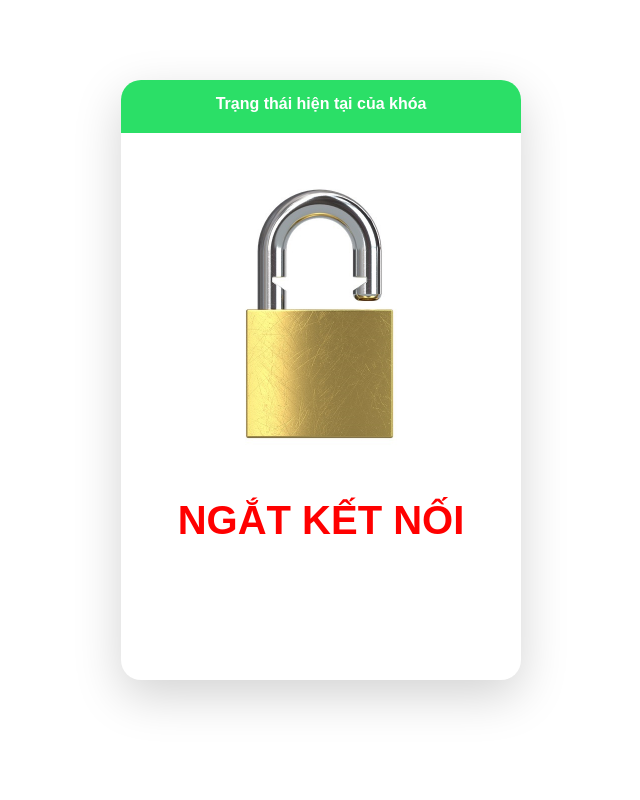
After one commit to lvminh97/SecurityLock, a PHP site: page / in a window 1280 px wide. The commit adds this page. Shown: the whole page, without its empty margins (319-959 px from the left). Run offline with PHP 8.4, Linux system fonts and the light colour scheme.

Commit message:
Add monitoring webpage
Signed-off-by: lvminh97 <lvminh97@gmail.com>

```diff
--- a/02.Webservice/securitylock/function.php
+++ b/02.Webservice/securitylock/function.php
@@ -1,6 +1,6 @@
 <?php
 
-require_once "DB.php";
+require_once "db.php";
 
 function setTimeZone(){
     date_default_timezone_set('asia/ho_chi_minh');
--- /dev/null
+++ b/02.Webservice/securitylock/index.php
@@ -0,0 +1,26 @@
+<html>
+<head>
+    <title>Security Lock</title>
+    <link rel="stylesheet" type="text/css" href="theme.css">
+</head>
+<body>
+    <div class="outbox">
+        <div class="header">
+            Trạng thái hiện tại của khóa
+        </div>
+        <div id="open" class="icon" style="display: block;">
+            <img src="img/unlock.jpg">
+        </div>
+        <div id="close" class="icon" style="display: none;">
+            <img src="img/lock.jpg">
+        </div>
+        <div id="disconnect" class="icon" style="display: none;">
+            <img src="img/disconnect.png">
+        </div>
+        <div id="stt-text">
+            NGẮT KẾT NỐI
+        </div>
+    </div>
+    <script src="script.js"></script>
+</body>
+</html>
--- a/02.Webservice/securitylock/main.php
+++ b/02.Webservice/securitylock/main.php
@@ -2,7 +2,6 @@
     require_once "config.php";
     require_once "function.php";
     require_once "aes.php";
-
 
     $cipher = "";
     if(isset($_POST['data'])){
--- /dev/null
+++ b/02.Webservice/securitylock/theme.css
@@ -0,0 +1,41 @@
+div.outbox{
+    width: 400px;
+    height: 600px;
+    margin-left: auto;
+    margin-right: auto;
+    margin-top: 80px;
+    border-radius: 20px;
+    background-color: #fff;
+    box-shadow: 0 1rem 3rem rgba(0,0,0,.175)!important;
+}
+
+div.header{
+    font-family: Arial, Helvetica, sans-serif;
+    font-weight: 600;
+    background-color: rgb(43, 223, 103);
+    color: #fff;
+    text-align: center;
+    padding-top: 15px;
+    padding-bottom: 20px;
+    border-top-left-radius: 20px;
+    border-top-right-radius: 20px;
+}
+
+div.outbox img{
+    width: 100%;
+    height: 100%;
+}
+
+div.icon{
+    width: 200px;
+    height: 285px;
+    margin: 40px 100px 40px 100px;
+}
+
+div#stt-text{
+    font-family: Arial, Helvetica, sans-serif;
+    font-size: 40px;
+    font-weight: 700;
+    color: red;
+    text-align: center;
+}
```
Also changed, not shown: 02.Webservice/securitylock/getstatus.php (added, +29 -0 lines), 02.Webservice/securitylock/img/disconnect.png (added), 02.Webservice/securitylock/img/lock.jpg (added), 02.Webservice/securitylock/img/unlock.jpg (added), README.md.
